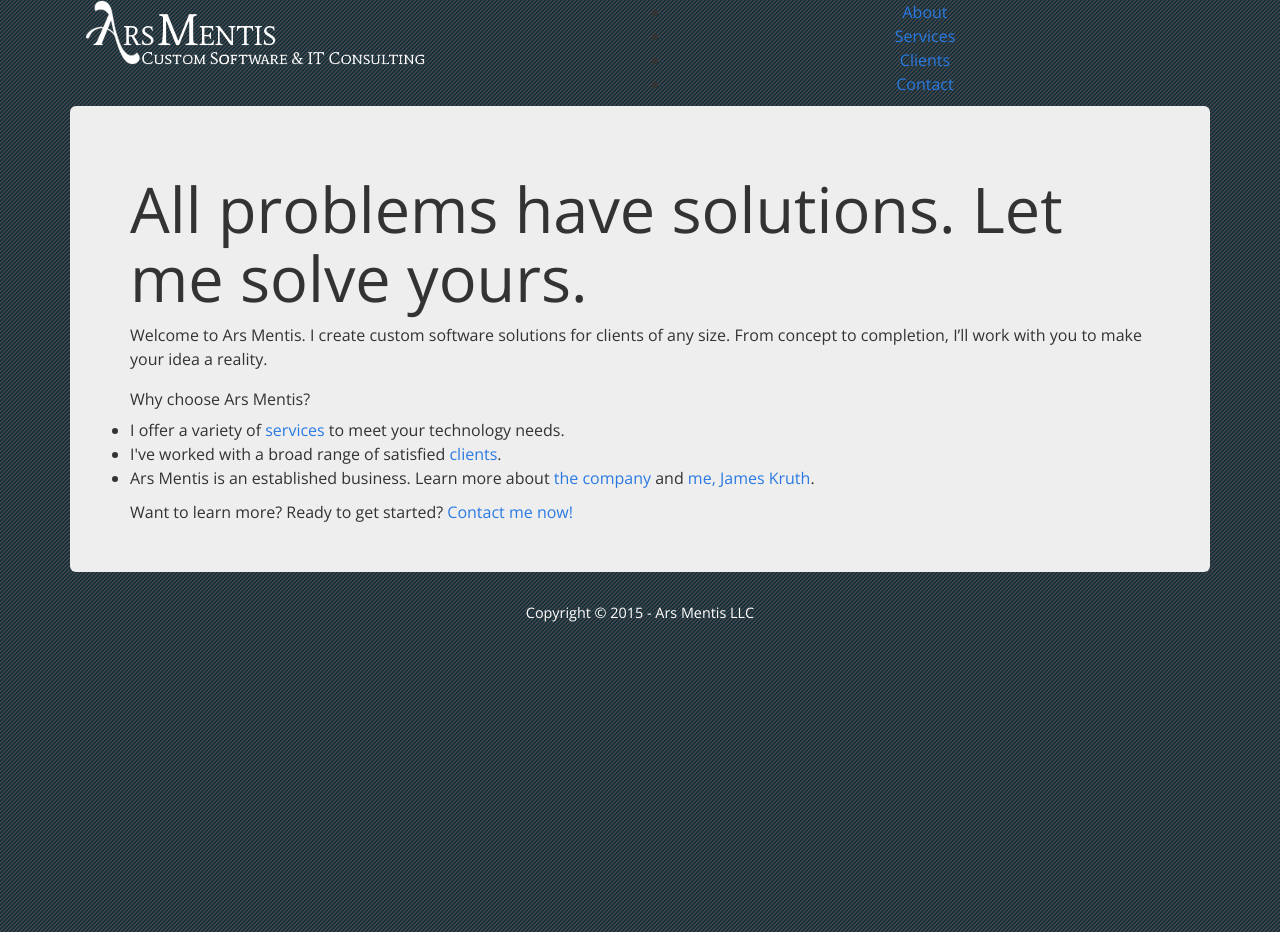
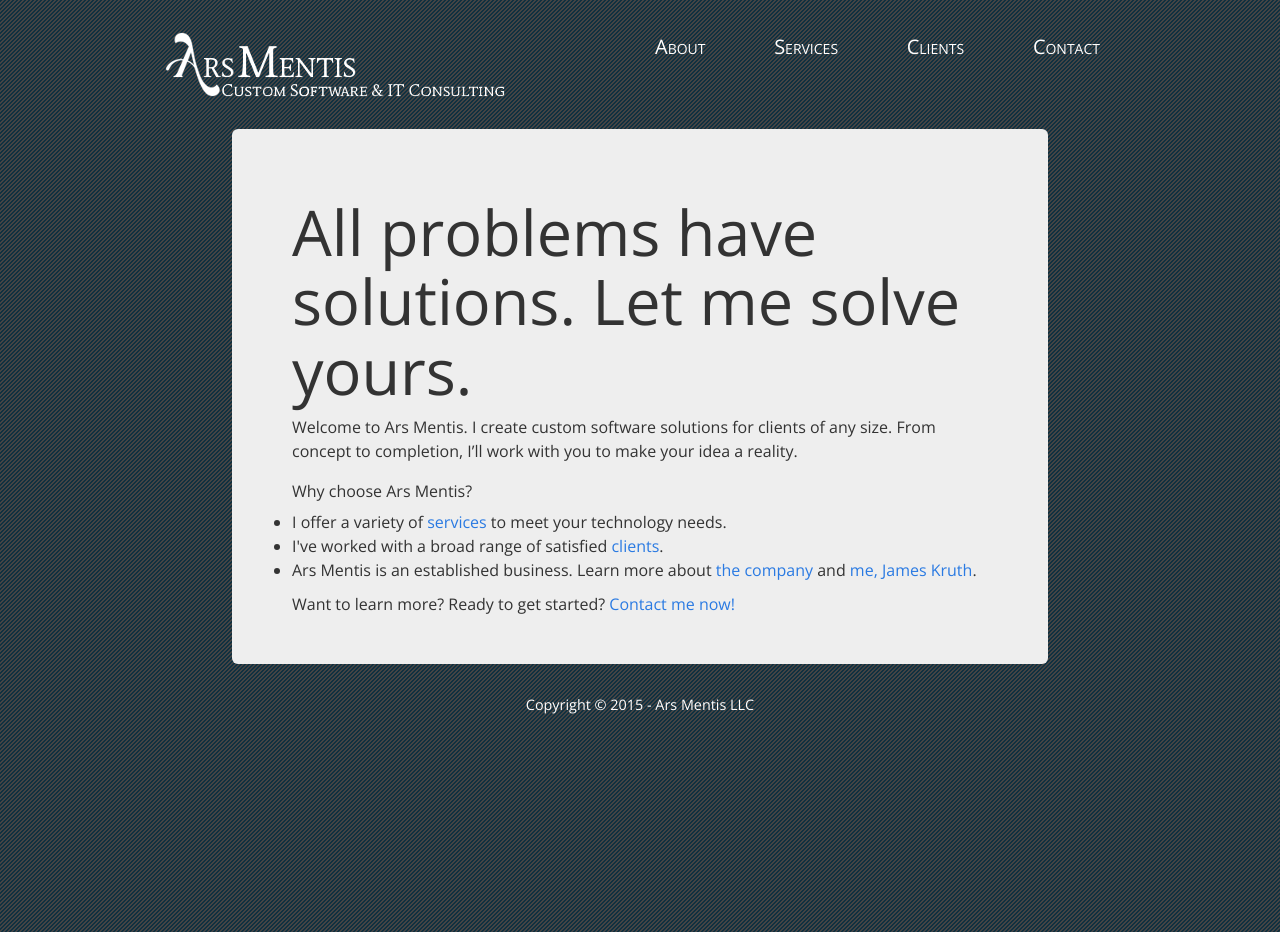
Before and after one commit to arsmentis/arsmentis-jekyll, a Jekyll site: the page built from index.html, in a window 1280 px wide. Built offline with Jekyll 4.4.1, drawn with Linux system fonts in a browser that asks for light colours; nearby versions of some CDN libraries.

Commit message:
added some navbar styles; set page width smaller

```diff
--- a/_layouts/default.html
+++ b/_layouts/default.html
@@ -6,11 +6,8 @@
     <body>
 
     {% include header.html %}
-
-    <div class="page-content">
-      <div class="wrap">
+    <div class="container jumbo-container">
       {{ content }}
-      </div>
     </div>
 
     {% include footer.html %}
--- a/_layouts/page.html
+++ b/_layouts/page.html
@@ -1,9 +1,7 @@
 ---
 layout: default
 ---
-<div class="container">
-  <div class="jumbotron">
-    <h1>{{ page.title }}</h1>
-    <article>{{ content }}</article>
-  </div>
+<div class="jumbotron">
+  <h1>{{ page.title }}</h1>
+  <article>{{ content }}</article>
 </div>
--- a/css/main.css
+++ b/css/main.css
@@ -24,9 +24,60 @@
 
 /* Header Styles */
 
+header > div.container {
+  width: 950px;
+  margin: 2em auto;
+  padding-left: 0;
+  padding-right: 0;
+}
+
+/* Jumbotron */
+
+.jumbo-container {
+ width: 846px;
+}
+
+/* Navigation */
+
+nav {
+  height: 40px;
+}
+
+nav ul {
+  height: 100%;
+  margin: 0 auto;
+  list-style-type: none;
+  font-variant: small-caps;
+
+  display: -webkit-box;
+  display: -webkit-flex;
+  display: -ms-flexbox;
+  display: flex;
+
+  -webkit-box-pack: justify;
+  -webkit-justify-content: space-between;
+  -ms-flex-pack: justify;
+  justify-content: space-between;
+
+  position: relative;
+  z-index: 1;
+}
+
+nav a, nav a:hover, nav a:active, nav a:visited, nav a:focus {
+  color: white;
+  font-family: 'Open Sans', sans-serif;
+  font-size: 20px;
+}
+
 /* Site footer */
 
 #footer-text {
   color: #ffffff;
   font-size: .9em;
 }
+
+/* Hidden-print */
+
+.hidden-print {
+  padding: 0;
+}
```
